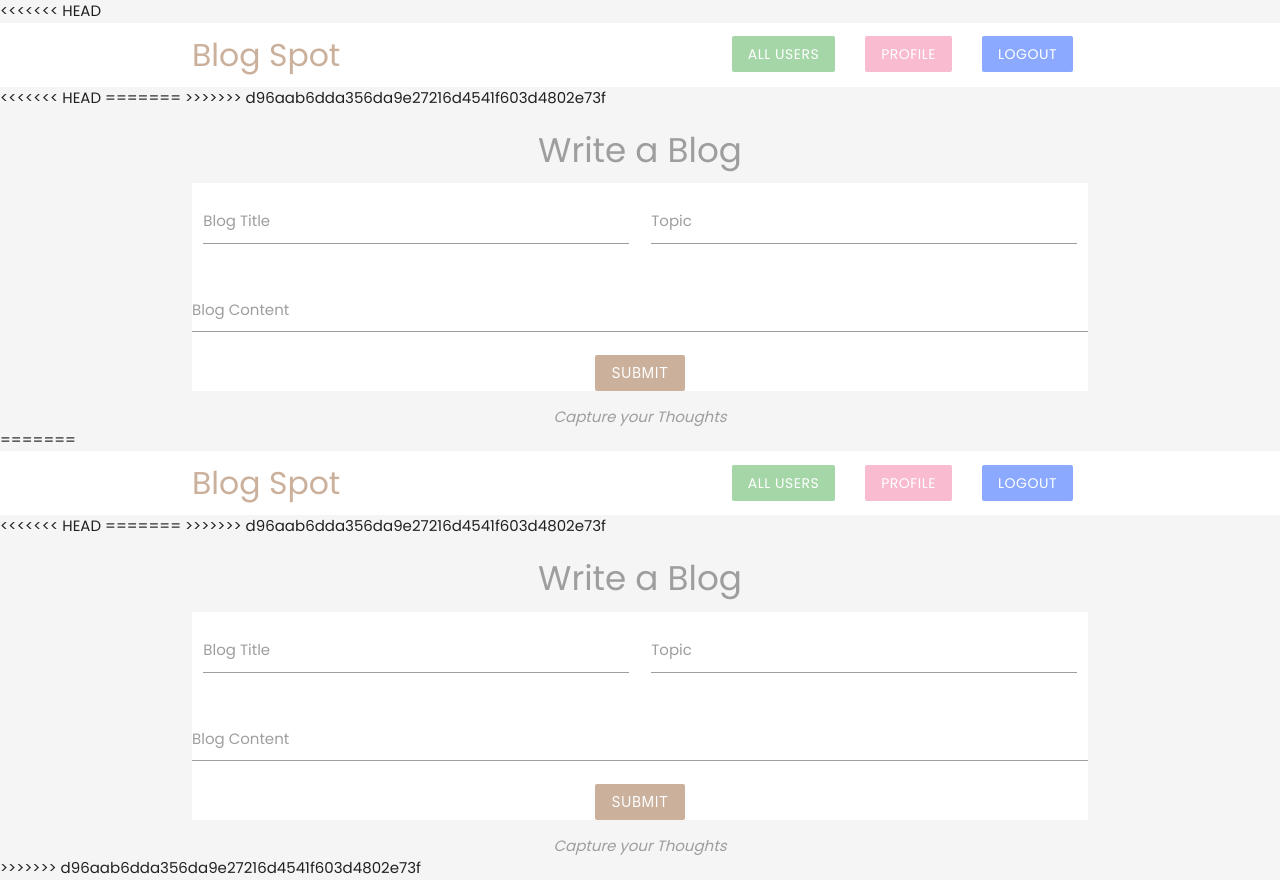
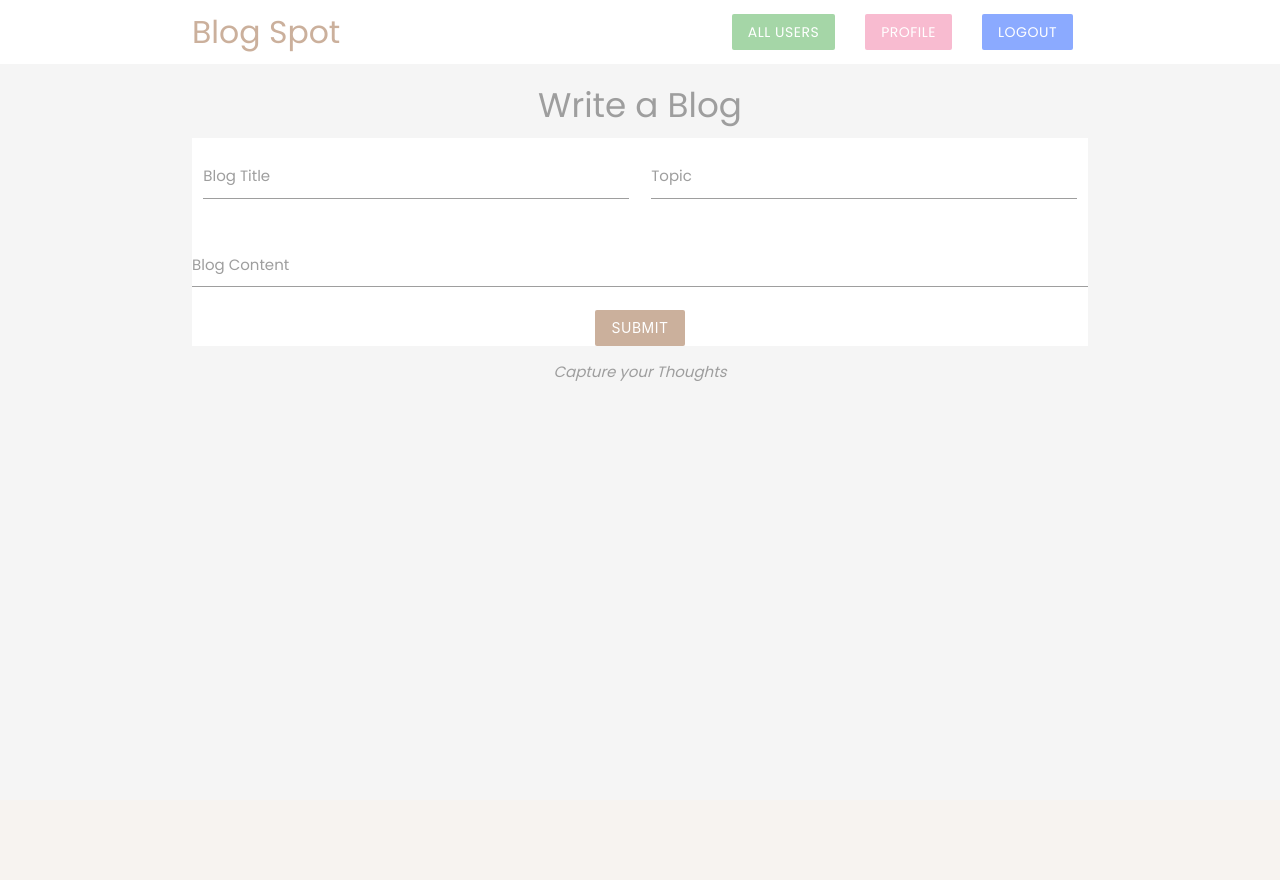
Before and after one commit to ConjecturesandRefutations/Blog-Spot, a PHP site: page /add.php in a window 1280 px wide. After the commit the page ends 381 px from the top, so only its background shows below. Run offline with PHP 8.4, Linux system fonts and the light colour scheme; the visitor is signed in with stand-in values (Sample User, id 1); tables that the repository leaves empty or names only in its code hold one stand-in row (values such as "Sample post"); a stand-in replaces the project's code that opens the database connection; some libraries are stand-ins or nearby versions.

Commit message:
adding hostinger updates

```diff
--- a/add.php
+++ b/add.php
@@ -1,4 +1,3 @@
-<<<<<<< HEAD
 <?php
 
 include('config/db_connect.php');
@@ -114,120 +113,3 @@
 
 
 </html>
-=======
-    <?php
-
-    include('config/db_connect.php');
-
-    if (session_status() == PHP_SESSION_NONE) {
-        // Start the session only if it's not already started
-        session_start();
-    }
-
-    // Check if the user is not logged in
-    if (!isset($_SESSION['user_id'])) {
-        // Redirect to login if not logged in
-        header("Location: authentication/login.php");
-        exit();
-    }
-
-    $title = $topic = $content = '';
-    $errors = array('title' =>'', 'topic'=>'', 'content' => '');
-
-        if(isset($_POST['submit'])){
-
-    //check title
-    if(empty($_POST['title'])){
-        $errors['title'] = 'Blog must have a title';
-    } else{
-        $title = $_POST['title'];
-    }
-    //check topic
-    if(empty($_POST['topic'])){
-        $errors['topic'] = 'Blog must have a topic';
-    } else{
-        $topic = $_POST['topic'];
-    }
-
-    //check content
-    if(empty($_POST['content'])){
-        $errors['content'] = 'You need to write the main content of your blog <br/>';
-    } else{
-        $content = $_POST['content'];
-    }
-
-    if (array_filter($errors)) {
-        // echo 'errors in form';
-    } else {
-        $title = mysqli_real_escape_string($conn, $_POST['title']);
-        $content = mysqli_real_escape_string($conn, $_POST['content']);
-
-        // set $topic after the conversion
-        $topic = mysqli_real_escape_string($conn, $_POST['topic']);
-
-            // Convert newlines to HTML line breaks
-            $content = $_POST['content'];
-            $content = str_replace("\r\n", "\n", $content);
-            $content = nl2br($content);
-
-            // Replace HTML line breaks with spaces
-            $content = str_replace('<br />', ' ', $content);
-
-        $userId = $_SESSION['user_id'];
-
-        // Use prepared statement
-        $stmt = $conn->prepare("INSERT INTO blogs (title, topic, content, user_id, date) VALUES (?, ?, ?, ?, NOW())");
-        $stmt->bind_param("ssss", $title, $topic, $content, $userId);
-
-
-            // execute the statement
-            if ($stmt->execute()) {
-                // success
-                header('Location: index.php');
-            } else {
-                // error
-                echo 'query error: ' . $stmt->error;
-            }
-
-            // close the statement
-            $stmt->close();
-        }
-    }
-    // end POST check
-
-    ?>
-
-    <?php include('templates/header.php'); ?>
-
-    <section class="container grey-text xxs3 xs4 s6">
-        <h4 class="center">Write a Blog</h4>
-        <form action="add.php" method="POST" class="white">
-            <div class="row">
-                <div class="input-field col s12 m6">
-                    <label for="">Blog Title</label>
-                    <input type="text" name="title" value="<?php echo htmlspecialchars($title) ?>">
-                    <div class="red-text"><?php echo $errors['title'] ?></div>
-                </div>
-                <div class="input-field col s12 m6">
-                    <label for="">Topic</label>
-                    <input type="text" name="topic" value="<?php echo htmlspecialchars($topic) ?>">
-                    <div class="red-text"><?php echo $errors['topic'] ?></div>
-                </div>
-            </div>
-            <div class="input-field">
-                <label for="content" style="font-size: 14   px;">Blog Content</label>
-                <textarea id="content" name="content" class="materialize-textarea auto-resize" rows="1"><?php echo htmlspecialchars($content) ?></textarea>
-                <div class="red-text"><?php echo $errors['content'] ?></div>
-            </div>
-            <div class="center">
-                <input type="submit" name='submit' value="Submit" class="btn brand z-depth-0">
-            </div>
-        </form>
-    </section>
-
-
-    <?php include('templates/footer.php'); ?>
-
-
-    </html>
->>>>>>> d96aab6dda356da9e27216d4541f603d4802e73f
--- a/authentication/login.php
+++ b/authentication/login.php
@@ -32,7 +32,7 @@
         if (password_verify($_POST["password"], $user["password_hash"])) {
             session_start();
             session_regenerate_id();
-            $_SESSION["user_id"] = $user["user_id"];
+            $_SESSION["user_id"] = $user["user_id"]; // Change "id" to "user_id"
             header("Location:../index.php");
             exit;
         }
@@ -62,7 +62,7 @@
           <h2>Login</h2>
 
             <?php if ($is_invalid): ?>
-                <em class="error-message">Invalid Login</em>
+                <em class="error">Invalid Login</em>
             <?php endif; ?>
 
           <form class="login-form" method="POST">
--- a/authentication/logout.php
+++ b/authentication/logout.php
@@ -12,8 +12,4 @@
 
 header("Location: ../authentication/login.php");
 exit;
-<<<<<<< HEAD
 ?>
-=======
-?>
->>>>>>> d96aab6dda356da9e27216d4541f603d4802e73f
--- a/authentication/signup.php
+++ b/authentication/signup.php
@@ -69,8 +69,4 @@
     die("An error occurred during signup: " . $e->getMessage());
 }
 
-<<<<<<< HEAD
 ?>
-=======
-?>
->>>>>>> d96aab6dda356da9e27216d4541f603d4802e73f
--- a/authentication/validate-name.php
+++ b/authentication/validate-name.php
@@ -14,8 +14,4 @@
 
 echo json_encode(["available" => $is_available]);
 
-<<<<<<< HEAD
 ?>
-=======
-?>
->>>>>>> d96aab6dda356da9e27216d4541f603d4802e73f
--- a/config/db_connect.php
+++ b/config/db_connect.php
@@ -1,7 +1,7 @@
 <?php
 
 //connect to database
-$conn = mysqli_connect('localhost', 'alfie', 'test1234', 'blog spot');
+$conn = mysqli_connect('localhost', 'alfie', '', 'blog spot');
 
 if ($conn->connect_error) {
     error_log("Connection failed: " . $conn->connect_error);
--- a/delete_feedback.php
+++ b/delete_feedback.php
@@ -20,8 +20,4 @@
 }
 
 mysqli_close($conn);
-<<<<<<< HEAD
 ?>
-=======
-?>
->>>>>>> d96aab6dda356da9e27216d4541f603d4802e73f
--- a/fetch_blogs.php
+++ b/fetch_blogs.php
@@ -45,8 +45,4 @@
     </div>
 <?php
 endforeach;
-<<<<<<< HEAD
 ?>
-=======
-?>
->>>>>>> d96aab6dda356da9e27216d4541f603d4802e73f
--- a/fetch_user_blogs.php
+++ b/fetch_user_blogs.php
@@ -60,8 +60,4 @@
 
 // Close connection
 mysqli_close($mysqli);
-<<<<<<< HEAD
 ?>
-=======
-?>
->>>>>>> d96aab6dda356da9e27216d4541f603d4802e73f
--- a/fetch_users.php
+++ b/fetch_users.php
@@ -24,8 +24,4 @@
     // Return the result as JSON
     echo json_encode($users);
 }
-<<<<<<< HEAD
 ?>
-=======
-?>
->>>>>>> d96aab6dda356da9e27216d4541f603d4802e73f
--- a/js/login.js
+++ b/js/login.js
@@ -47,8 +47,4 @@
             console.error("Error checking name availability:", error);
             return false;
         });
-<<<<<<< HEAD
 }
-=======
-}
->>>>>>> d96aab6dda356da9e27216d4541f603d4802e73f
--- a/styles.css
+++ b/styles.css
@@ -106,6 +106,11 @@
   background-color: transparent;
 }
 
+#search {
+        border: 1px solid #ccc;
+        border-radius: 25px;
+        overflow: hidden;
+    }
 
 @media(max-width:506px){
   .login{
--- a/templates/header.php
+++ b/templates/header.php
@@ -98,7 +98,3 @@
     });
 
   </script>
-<<<<<<< HEAD
-=======
-
->>>>>>> d96aab6dda356da9e27216d4541f603d4802e73f
--- a/update_feedback.php
+++ b/update_feedback.php
@@ -20,8 +20,4 @@
 }
 
 mysqli_close($conn);
-<<<<<<< HEAD
 ?>
-=======
-?>
->>>>>>> d96aab6dda356da9e27216d4541f603d4802e73f
```
Also changed, not shown: all-users.php (+3 -6 lines), index.php (+4 -5 lines), profile.php (+2 -5 lines), authentication/signup-page.php (line endings or trailing spaces).
